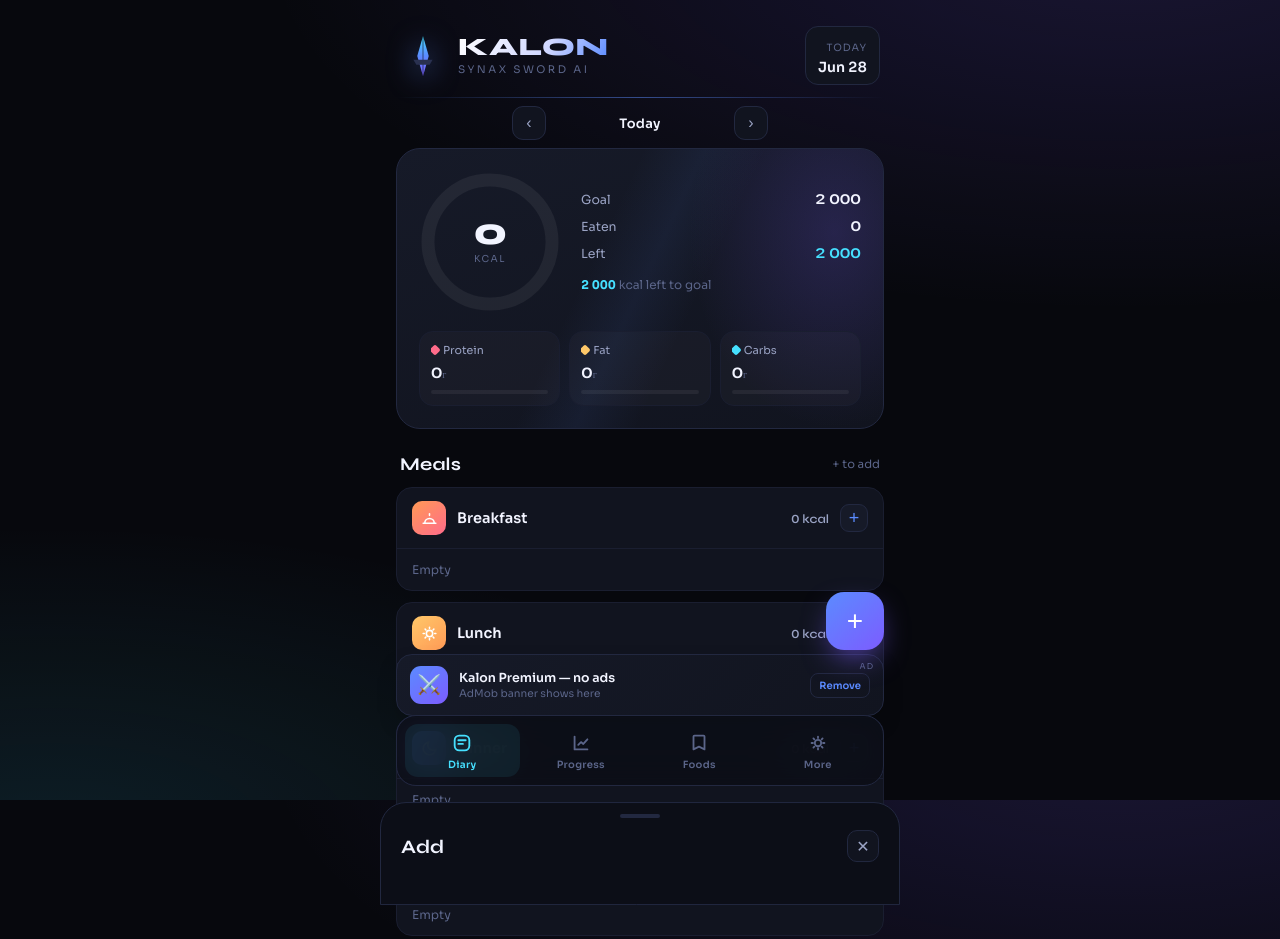
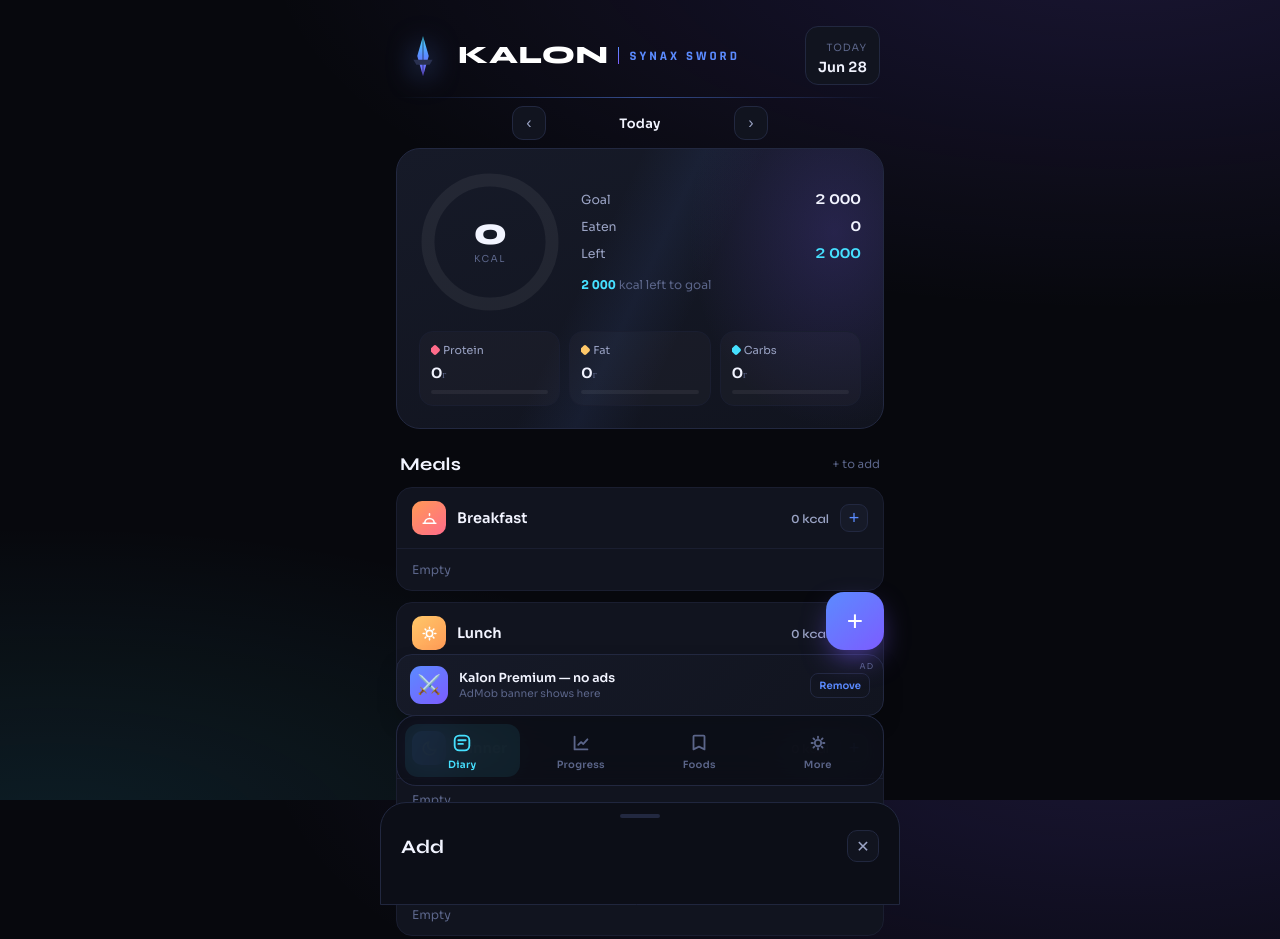
Before and after one commit to sonnzxx3-dot/kalon, a website: page kalon-project/www/index.html in a window 1280 px wide. Shown: the top 939 px of the page. Drawn offline with nearby package versions, Linux system fonts and the light colour scheme.

Commit message:
Update index.html

```diff
--- a/kalon-project/www/index.html
+++ b/kalon-project/www/index.html
@@ -7,7 +7,7 @@
 <title>Kalon</title>
 <script src="https://cdnjs.cloudflare.com/ajax/libs/Chart.js/4.4.1/chart.umd.min.js"></script>
 <style>
-@import url('https://fonts.googleapis.com/css2?family=Sora:wght@400;500;600;700;800&family=Syne:wght@600;700;800&display=swap');
+@import url('https://fonts.googleapis.com/css2?family=Sora:wght@400;500;600;700;800&family=Syne:wght@600;700;800&family=Rajdhani:wght@600;700&display=swap');
 
 :root{
   --bg:#07080d;
@@ -58,9 +58,10 @@
 .brand{display:flex;align-items:center;gap:12px;min-width:0}
 .mark{width:46px;height:46px;flex:none;position:relative;display:grid;place-items:center}
 .mark svg{width:46px;height:46px;filter:drop-shadow(0 4px 14px rgba(91,139,255,.55))}
-.brand h1{font-family:'Syne',sans-serif;font-weight:800;font-size:clamp(20px,6vw,25px);letter-spacing:.5px;line-height:1;white-space:nowrap;
-  background:linear-gradient(120deg,#fff,var(--steel) 60%,var(--blade));-webkit-background-clip:text;background-clip:text;color:transparent}
-.brand p{font-size:clamp(9px,2.6vw,10.5px);color:var(--ink-faint);margin-top:3px;letter-spacing:2.5px;text-transform:uppercase;white-space:nowrap}
+.brand-row{display:flex;align-items:center;gap:10px;min-width:0}
+.brand h1{font-family:'Syne',sans-serif;font-weight:800;font-size:clamp(20px,6vw,25px);letter-spacing:.5px;line-height:1;white-space:nowrap;color:#fff}
+.brand-div{width:1px;height:17px;flex:none;background:linear-gradient(var(--blade),var(--blade-2))}
+.brand-ss{font-family:'Rajdhani','Syne',sans-serif;font-weight:700;font-size:clamp(11px,3.2vw,13px);letter-spacing:3px;text-transform:uppercase;color:var(--blade);white-space:nowrap}
 .date-pill{background:var(--panel);border:1px solid var(--line);border-radius:13px;padding:8px 12px;text-align:right;flex:none;white-space:nowrap}
 .date-pill span{font-size:10px;color:var(--ink-faint);letter-spacing:1px;text-transform:uppercase}
 .date-pill b{display:block;color:var(--ink);font-size:14px;font-weight:600;margin-top:2px}
@@ -325,9 +326,10 @@
           <path d="M14 28h20l-3 5H17Z" fill="#2a3150"/>
         </svg>
       </div>
-      <div>
+      <div class="brand-row">
         <h1>KALON</h1>
-        <p>Synax Sword AI</p>
+        <span class="brand-div"></span>
+        <span class="brand-ss">Synax Sword</span>
       </div>
     </div>
     <div class="date-pill">
@@ -444,7 +446,7 @@
         <button id="resetBtn" style="background:transparent;border:1px solid var(--hot);color:var(--hot);border-radius:11px;padding:8px 13px;font-family:inherit;font-weight:700;cursor:pointer;font-size:12px" data-i18n="reset">Сброс</button></div>
     </div>
     <p style="text-align:center;font-size:11px;color:var(--ink-faint);margin-top:20px;line-height:1.6">
-      Kalon · Synax Sword AI<br><span data-i18n="data_src">Данные продуктов — Open Food Facts.</span><br><span data-i18n="med_note">Не является медицинской рекомендацией.</span>
+      Kalon · Synax Sword<br><span data-i18n="data_src">Данные продуктов — Open Food Facts.</span><br><span data-i18n="med_note">Не является медицинской рекомендацией.</span>
     </p>
   </section>
 </div>
```
